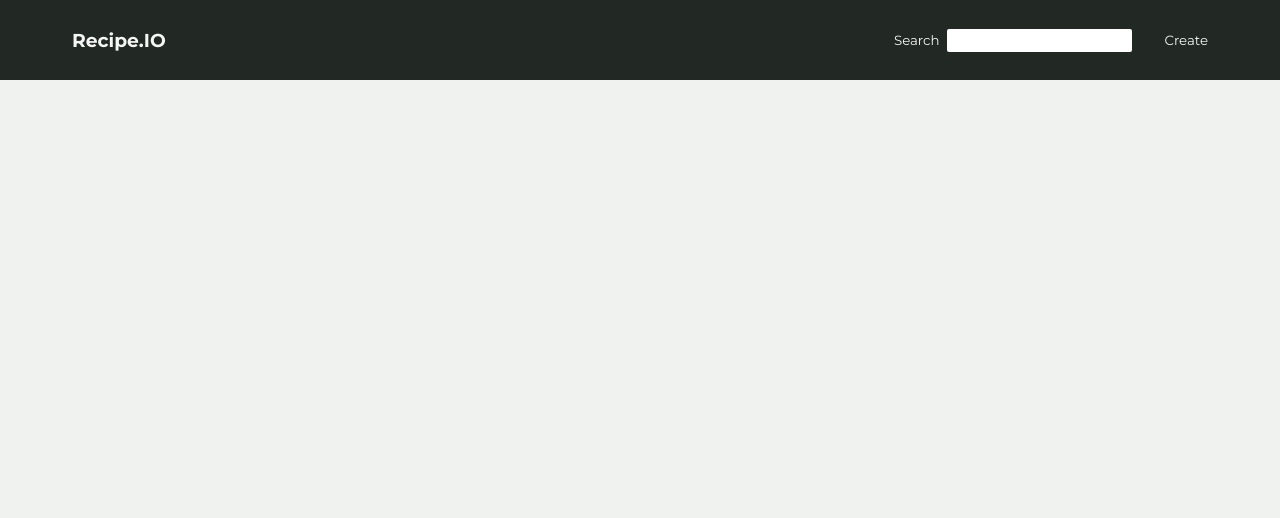
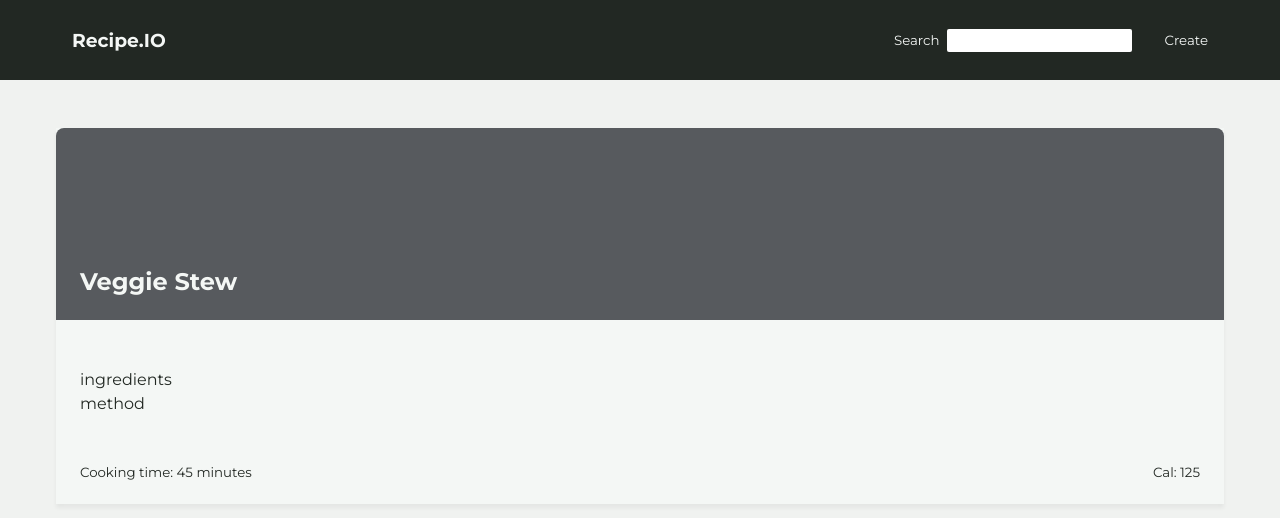
Before and after one commit to that-webdev-dude/crumbs-react, a React (Create React App) app: page /recipes/1 in a window 1280 px wide. Shown: the top 518 px of the page. Built offline with nearby package versions, Linux system fonts and the light colour scheme; data requests are answered from the project's data file.

Commit message:
recipe page

```diff
--- a/src/App.js
+++ b/src/App.js
@@ -25,7 +25,7 @@ function App() {
           <Route path='/create'>
             <Create></Create>
           </Route>
-          <Route path='/recipe'>
+          <Route path='/recipes/:id'>
             <Recipe></Recipe>
           </Route>
           <Route path='/search'>
--- a/src/App.scss
+++ b/src/App.scss
@@ -5,11 +5,15 @@
   $some-color: #a7a2a9;
   $some-color: #08090a;
 
-  .page-title {
-    text-align: center;
-    margin-top: 48px;
-    margin-bottom: 54px;
-    text-transform: uppercase;
+  .page {
+    margin: 48px 0;
+
+    .page-title {
+      text-align: center;
+      margin-top: 48px;
+      margin-bottom: 54px;
+      text-transform: uppercase;
+    }
   }
 
   .card {
@@ -18,6 +22,8 @@
     cursor: pointer;
 
     .card-header {
+      border-top-left-radius: 8px;
+      border-top-right-radius: 8px;
       background: #575a5e;
       color: #f4f7f5;
       padding: 24px;
@@ -27,10 +33,21 @@
       justify-content: flex-end;
     }
 
-    .card-body {
+    .card-body,
+    .card-footer {
       background: #f4f7f5;
       color: #222823;
       padding: 24px;
     }
+
+    .card-body {
+      margin-top: 24px;
+      line-height: 1.5;
+    }
+
+    .card-footer {
+      display: flex;
+      justify-content: space-between;
+    }
   }
 }
--- a/src/components/AppRecipes.js
+++ b/src/components/AppRecipes.js
@@ -1,3 +1,6 @@
+// npm //
+import { Link } from 'react-router-dom';
+
 // styles //
 import './AppRecipes.scss';
 
@@ -5,17 +8,19 @@ export default function AppReripes({ recipes }) {
   return (
     <div className='app-recipes'>
       {recipes.map((recipe) => (
-        <div key={recipe.id} className='card'>
-          <div className='card-header'>
-            <h2 className='recipe-title'>{recipe.title}</h2>
+        <Link key={recipe.id} className='card' to={`/recipes/${recipe.id}`}>
+          <h2 className='card-header'>{recipe.title}</h2>
+          <div className='card-body'>
+            Lorem ipsum dolor sit amet consectetur, adipisicing elit. Sunt iste
+            repellat omnis. Voluptatem dolores perspiciatis repudiandae
+            doloribus amet dolorum voluptatibus quos placeat, quisquam at quo!
+            Quas deserunt libero aut vel!
           </div>
-          <div className='card-body'>
-            <div className='recipe-info'>
-              <small>Cooking time: {recipe.cookingTime}</small>
-              <small>Cal: {recipe.calories}</small>
-            </div>
+          <div className='card-footer'>
+            <small>Cooking time: {recipe.cookingTime}</small>
+            <small>Cal: {recipe.calories}</small>
           </div>
-        </div>
+        </Link>
       ))}
     </div>
   );
--- a/src/components/AppRecipes.scss
+++ b/src/components/AppRecipes.scss
@@ -1,17 +1,5 @@
 .app-recipes {
-  margin: 48px 0;
   display: grid;
   grid-template-columns: repeat(3, 1fr);
-
   gap: 24px;
-
-  .recipe-title {
-    margin-bottom: 16px;
-  }
-
-  .recipe-info {
-    color: #575a5e;
-    display: flex;
-    justify-content: space-between;
-  }
 }
--- a/src/pages/Create.js
+++ b/src/pages/Create.js
@@ -6,7 +6,7 @@ import './Create.scss';
 
 export default function Create() {
   return (
-    <div className='create'>
+    <div className='page create'>
       <AppContainer>
         <h2 className='page-title'>Create</h2>
         <p>
--- a/src/pages/Home.js
+++ b/src/pages/Home.js
@@ -12,7 +12,7 @@ export default function Home() {
   const { data, error, loading } = useFetch(`http://localhost:3000/recipes`);
 
   return (
-    <div className='home'>
+    <div className='page home'>
       <AppContainer>
         {loading && <p>loading...</p>}
         {data && <AppRecipes recipes={data}></AppRecipes>}
--- a/src/pages/Recipe.js
+++ b/src/pages/Recipe.js
@@ -1,3 +1,9 @@
+// react //
+import { useParams } from 'react-router-dom';
+
+// hooks //
+import { useFetch } from '../hooks/useFetch';
+
 // components //
 import AppContainer from '../components/AppContainer';
 
@@ -5,16 +11,33 @@ import AppContainer from '../components/AppContainer';
 import './Recipe.scss';
 
 export default function Recipe() {
+  const { id } = useParams();
+  const {
+    data: recipe,
+    error,
+    loading,
+  } = useFetch(`http://localhost:3000/recipes/${id}`);
+
   return (
-    <div className='recipe'>
+    <div className='page recipe'>
       <AppContainer>
-        <h2 className='page-title'>Recipe</h2>
-        <p>
-          Lorem ipsum dolor sit amet, consectetur adipisicing elit. Expedita
-          modi rerum quae, voluptatum doloremque enim? Nemo consequuntur,
-          provident nobis ipsam eum maiores possimus ea, mollitia laboriosam vel
-          molestiae, cumque aliquam.
-        </p>
+        {loading && <div>loading...</div>}
+        {recipe && (
+          <div className='card'>
+            <div className='card-header'>
+              <h2 className='recipe-title'>{recipe.title}</h2>
+            </div>
+            <div className='card-body'>
+              <div>ingredients</div>
+              <div>method</div>
+            </div>
+            <div className='card-footer'>
+              <small>Cooking time: {recipe.cookingTime}</small>
+              <small>Cal: {recipe.calories}</small>
+            </div>
+          </div>
+        )}
+        {error && <div>{error}</div>}
       </AppContainer>
     </div>
   );
--- a/src/pages/Search.js
+++ b/src/pages/Search.js
@@ -13,7 +13,7 @@ export default function Search() {
   const keyword = queryParams.get('q');
 
   return (
-    <div className='search'>
+    <div className='page search'>
       <AppContainer>
         <h2 className='page-title'>{`search ${keyword}`}</h2>
         <p>
```
